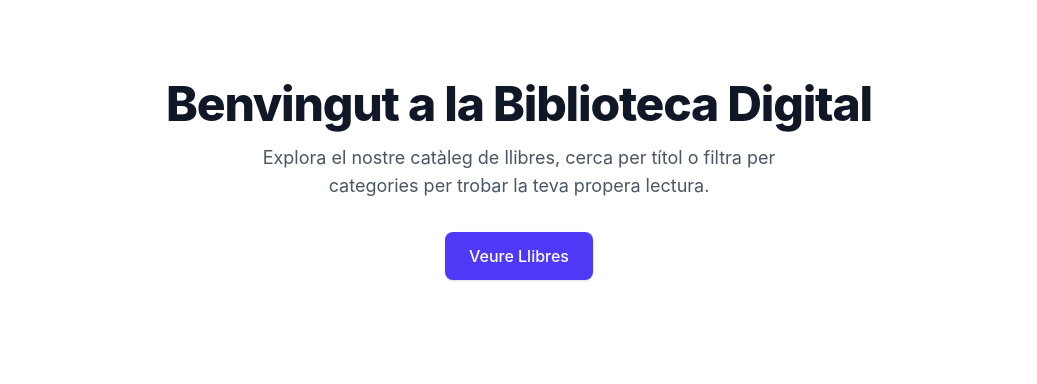
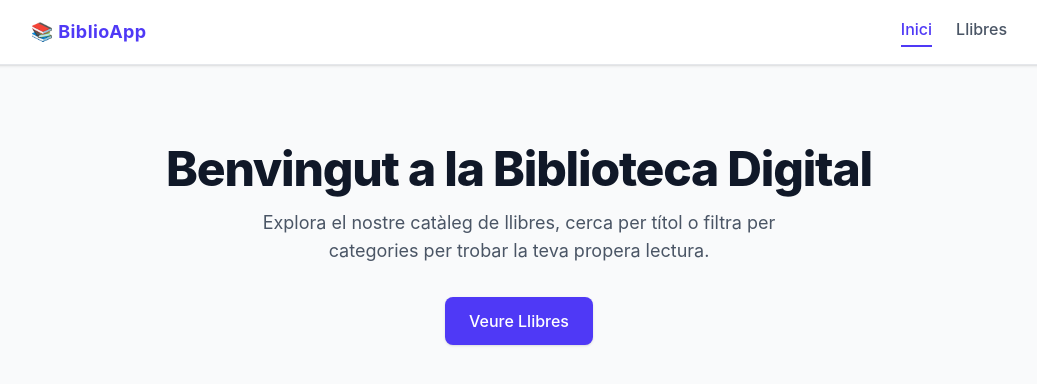
Before and after one commit to Joel-Gandalf/book_app_cool, a React (Vite) app in the folder frontend/: page / in a window 1280 px wide. Shown: the top 384 px of the page, without its empty margins (121-1158 px from the left). Built offline with nearby package versions, Linux system fonts and the light colour scheme.

Commit message:
feat(Navbar): add NavBar component and import in Layout component

```diff
--- a/frontend/src/components/Layout.tsx
+++ b/frontend/src/components/Layout.tsx
@@ -1,9 +1,11 @@
-import { Outlet} from 'react-router'
+import { Outlet } from 'react-router';
+import { NavBar } from './NavBar';
 
 export const Layout = () => {
   return (
-    <>
-      <header>
+    <div className="min-h-screen flex flex-col bg-gray-50 text-gray-800">
+      <header className="bg-white shadow-sm border-b border-gray-200">
+        <NavBar />
       </header>
 
       <main>
@@ -12,6 +14,6 @@ export const Layout = () => {
 
       <footer>
       </footer>
-    </>
+    </div>
   )
 }
--- a/frontend/src/components/NavBar.tsx
+++ b/frontend/src/components/NavBar.tsx
@@ -0,0 +1,32 @@
+import { NavLink } from "react-router";
+
+export const NavBar = () => {
+
+    return (
+        <nav className="max-w-5xl mx-auto px-6 h-16 flex items-center justify-between">
+          <span className="font-bold text-lg text-indigo-600 tracking-wide">📚 BiblioApp</span>
+          <div className="flex gap-6">
+            <NavLink
+              to="/"
+              className={({ isActive }) =>
+                `transition-colors font-medium ${
+                  isActive ? 'text-indigo-600 border-b-2 border-indigo-600 pb-1' : 'text-gray-600 hover:text-indigo-500'
+                }`
+              }
+            >
+              Inici
+            </NavLink>
+            <NavLink
+              to="/books"
+              className={({ isActive }) =>
+                `transition-colors font-medium ${
+                  isActive ? 'text-indigo-600 border-b-2 border-indigo-600 pb-1' : 'text-gray-600 hover:text-indigo-500'
+                }`
+              }
+            >
+              Llibres
+            </NavLink>
+          </div>
+        </nav>
+    )
+}
```
